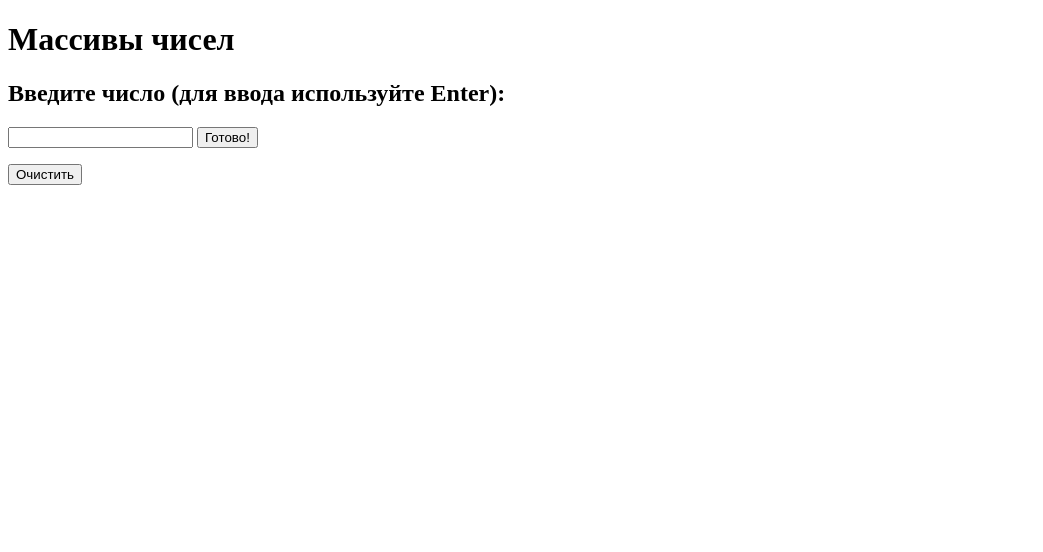
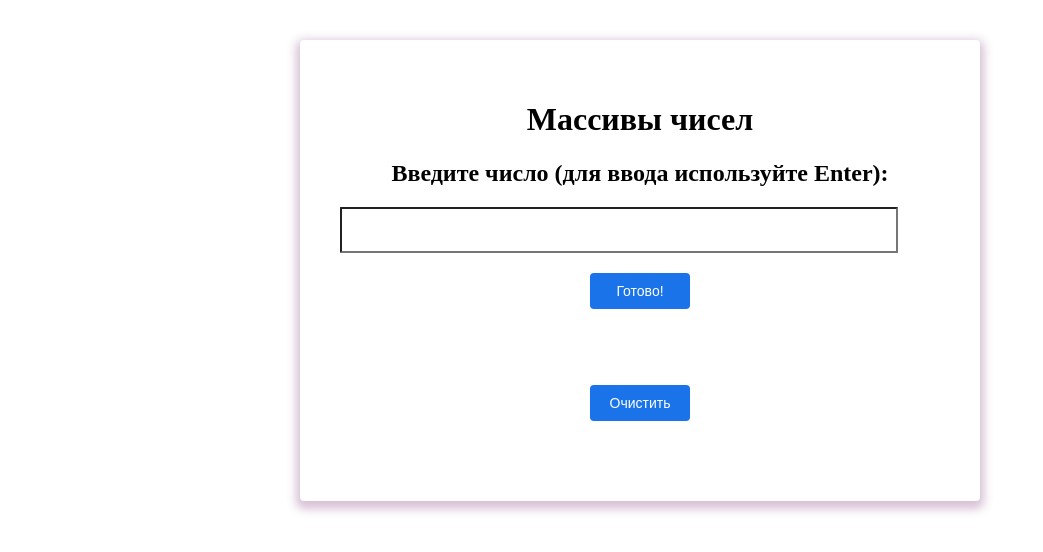
Before and after one commit to MalyshevaOlga/JS_week16, a plain HTML site: page numbers.html in a window 1280 px wide. Shown: the whole page, without its empty margins (0-1043 px from the left). Drawn offline with Linux system fonts and the light colour scheme.

Commit message:
первое задание сделано

```diff
--- a/numbers.html
+++ b/numbers.html
@@ -5,19 +5,24 @@
     <meta charset="UTF-8">
     <meta http-equiv="X-UA-Compatible" content="IE=edge">
     <meta name="viewport" content="width=device-width, initial-scale=1.0">
+    <link rel="stylesheet" href="/src/styles/numbers.css">
     <title>Массивы</title>
 </head>
 
 <body>
     <div class="conteiner">
-        <h1>Массивы чисел</h1>
-        <h2>Введите число (для ввода используйте Enter):</h2>
+        <h1 class="h1">Массивы чисел</h1>
+        <h2 class="h2">Введите число (для ввода используйте Enter):</h2>
         <input class="array" />
-        <button type="button" class="result">Готово!</button>
+        <div class="buttons1">
+            <button type="button" class="result">Готово!</button>
+        </div>
         <p class="errorMessage"></p>
         <p class="sort"></p>
         <p class="total"></p>
-        <button type="button" class="reset" onclick="resetArray();">Очистить</button>
+        <div class="buttons2">
+            <button type="button" class="reset" onclick="resetArray();">Очистить</button>
+        </div>
     </div>
 
 
--- /dev/null
+++ b/src/styles/numbers.css
@@ -0,0 +1,82 @@
+.conteiner {
+    padding: 40px;
+    max-width: 600px;
+    margin: 40px auto;
+    border-radius: 4px;
+    box-shadow: 0 4px 10px 4px rgba(123, 51, 115, 0.3);
+}
+
+.h1 {
+    text-align: center;
+}
+
+.h2 {
+    text-align: center;
+}
+
+.array {
+    width: 550px;
+    height: 40px;
+    border-radius: 1px;
+
+}
+
+.buttons1 {
+    text-align: center;
+}
+
+.buttons2 {
+    text-align: center;
+}
+
+.result {
+    margin: 20px 0 40px 0;
+    display: inline-block;
+    box-sizing: border-box;
+    padding: 0 15px;
+    outline: none;
+    border: none;
+    border-radius: 4px;
+    height: 36px;
+    width: 100px;
+    line-height: 36px;
+    font-size: 14px;
+    font-weight: 500;
+    text-decoration: none;
+    color: #fff;
+    background-color: #1a73e8;
+    position: relative;
+    overflow: hidden;
+    vertical-align: top;
+    cursor: pointer;
+    user-select: none;
+    appearance: none;
+    touch-action: manipulation;
+    z-index: 1;
+}
+
+.reset {
+    margin: 20px 0 40px 0;
+    display: inline-block;
+    box-sizing: border-box;
+    padding: 0 15px;
+    outline: none;
+    border: none;
+    border-radius: 4px;
+    height: 36px;
+    width: 100px;
+    line-height: 36px;
+    font-size: 14px;
+    font-weight: 500;
+    text-decoration: none;
+    color: #fff;
+    background-color: #1a73e8;
+    position: relative;
+    overflow: hidden;
+    vertical-align: top;
+    cursor: pointer;
+    user-select: none;
+    appearance: none;
+    touch-action: manipulation;
+    z-index: 1;
+}
```
Also changed, not shown: 1 other file.
